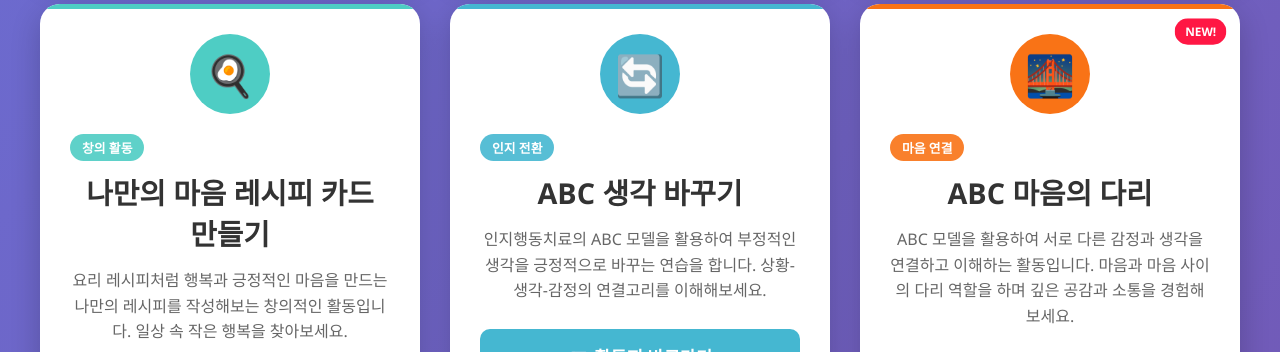
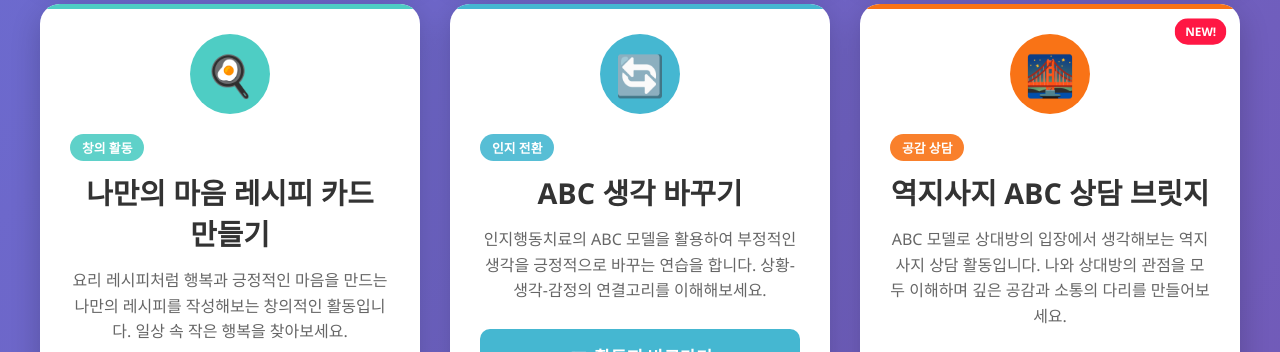
Before and after one commit to plusiam/maum-hub, a plain HTML site: page index.html in a window 1280 px wide. Shown: the part 2180-2532 px from the top of the page. Drawn offline with Linux system fonts and the light colour scheme.

Commit message:
Update title to '역지사지 ABC 상담 브릿지' and improve description

```diff
--- a/index.html
+++ b/index.html
@@ -590,9 +590,9 @@
 
             <div class="card abc-heart-bridge-card new">
                 <div class="card-icon">🌉</div>
-                <span class="card-tag">마음 연결</span>
-                <h3>ABC 마음의 다리</h3>
-                <p>ABC 모델을 활용하여 서로 다른 감정과 생각을 연결하고 이해하는 활동입니다. 마음과 마음 사이의 다리 역할을 하며 깊은 공감과 소통을 경험해보세요.</p>
+                <span class="card-tag">공감 상담</span>
+                <h3>역지사지 ABC 상담 브릿지</h3>
+                <p>ABC 모델로 상대방의 입장에서 생각해보는 역지사지 상담 활동입니다. 나와 상대방의 관점을 모두 이해하며 깊은 공감과 소통의 다리를 만들어보세요.</p>
                 <a href="https://plusiam.github.io/abc-heart-bridge" target="_blank" class="card-button">
                     💻 활동지 바로가기
                 </a>
```
